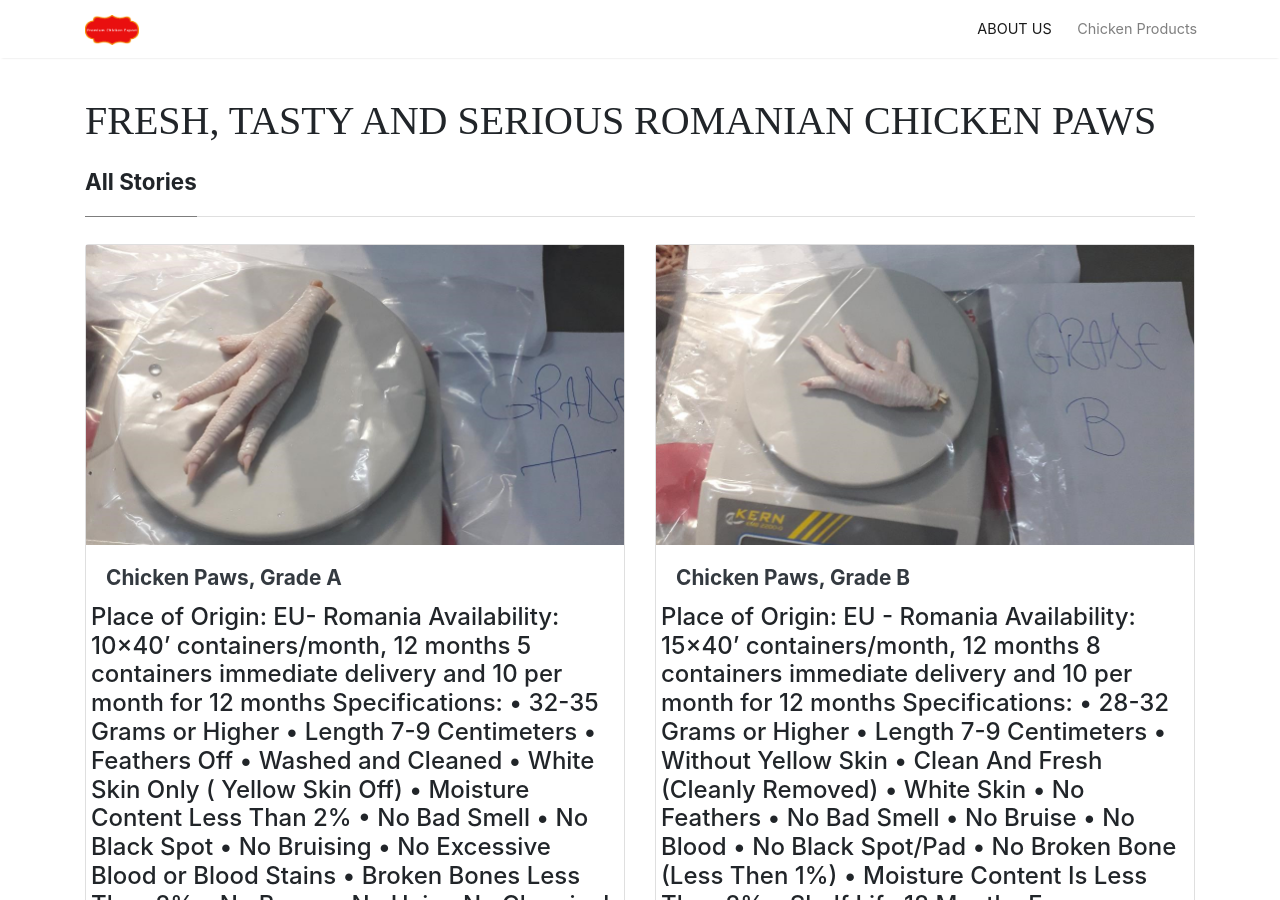
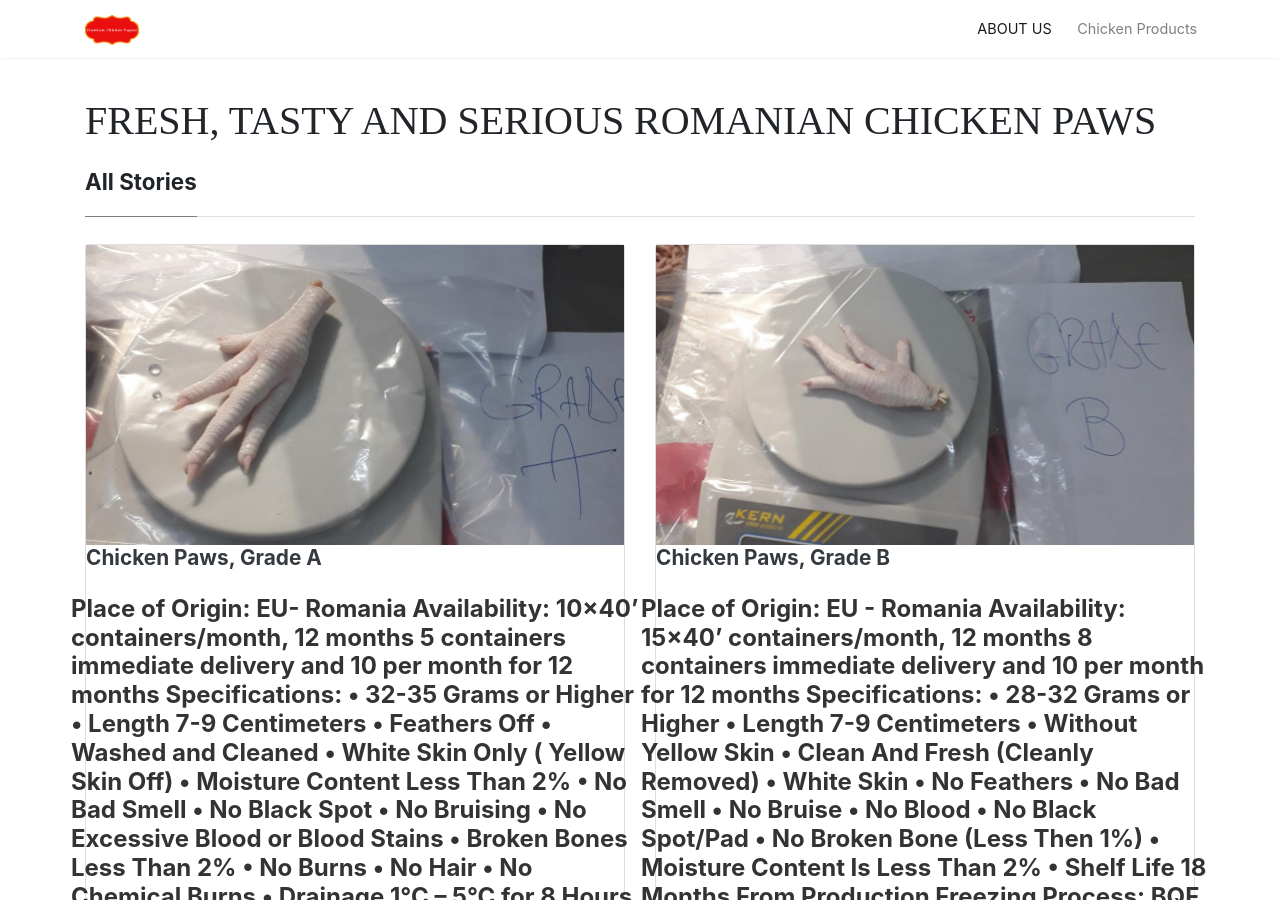
Before and after one commit to gpf192/gpf192.github.io, a Jekyll site: the page built from index.html, in a window 1280 px wide and 900 px high. Built offline with Jekyll 4.4.1, drawn with Linux system fonts in a browser that asks for light colours; nearby versions of some CDN libraries; the list of posts is cut into pages by our own code.

Commit message:
feat style

```diff
--- a/_includes/postbox.html
+++ b/_includes/postbox.html
@@ -16,7 +16,7 @@
                 {% endif %}
             <!--</a>-->
         </div>
-        <div class="card-body">
+        <div class="article-post">
             <h2 class="card-title">
                 <!--<a class="text-dark" href="{{ site.baseurl }}{{ post.url }}">{{ post.title }}</a>-->
                 <a class="text-dark">{{ post.title }}</a>
```
